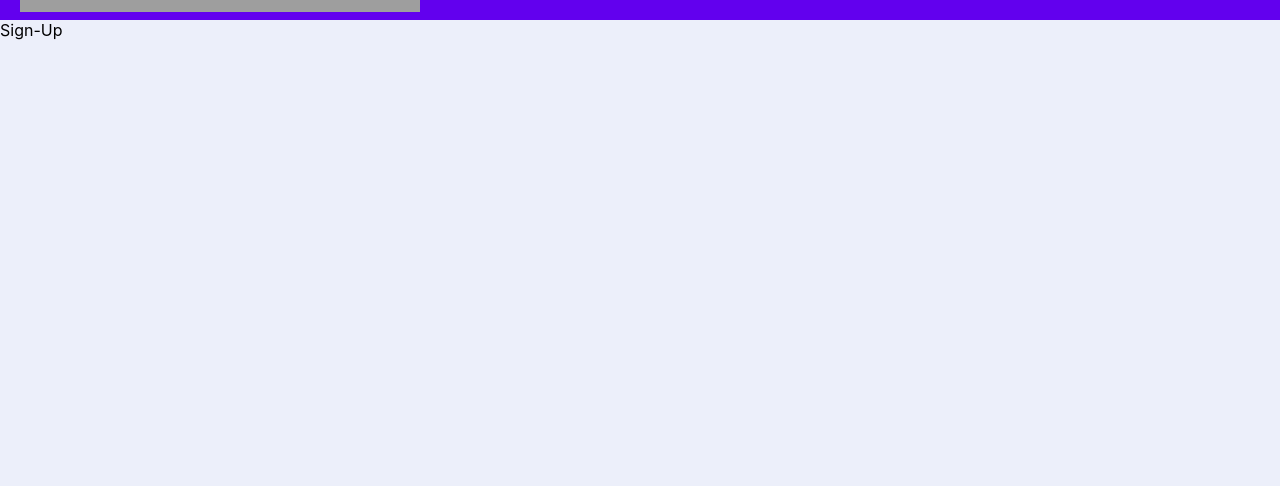
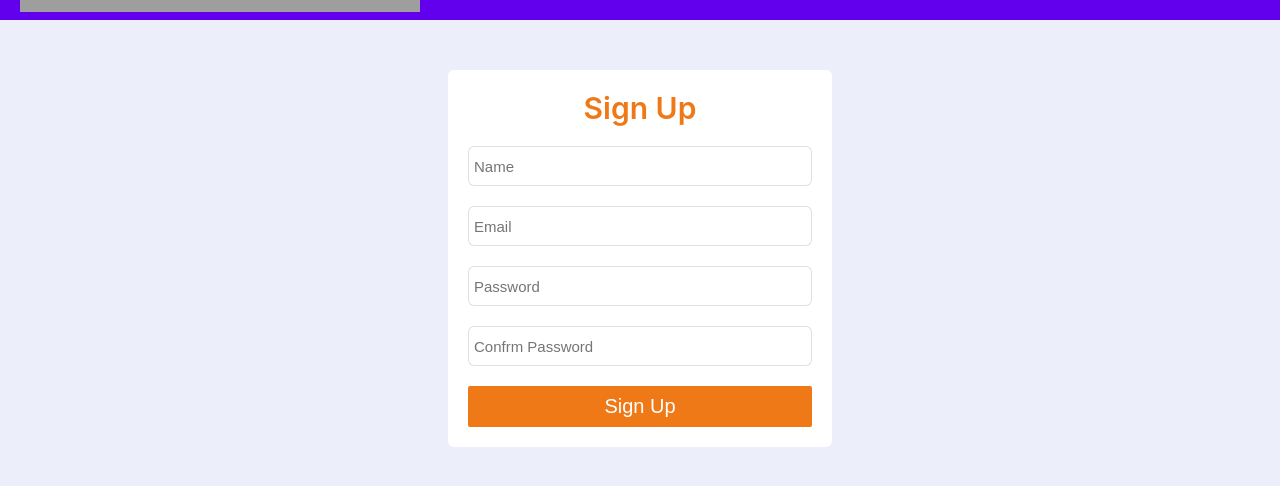
Before and after one commit to Prashwarmishra/codeial-frontend, a React (Create React App) app: page /signup in a window 1280 px wide. Shown: the part 292-778 px from the top of the page. Built offline with nearby package versions, Linux system fonts and the light colour scheme; no server answers; grey boxes are pictures that could not be loaded.

Commit message:
add Login and Signup components

```diff
--- a/src/components/App.js
+++ b/src/components/App.js
@@ -4,10 +4,7 @@
 import { BrowserRouter as Router, Route, Switch } from 'react-router-dom';
 
 import { fetchPosts } from '../actions/posts';
-import { Home, Navbar, Page404 } from './';
-
-const Signin = () => <div>Sign-In</div>;
-const Signup = () => <div>Sign-Up</div>;
+import { Home, Navbar, Page404, Login, Signup } from './';
 
 class App extends Component {
   componentDidMount() {
@@ -31,7 +28,7 @@
                 return <Home posts={posts} {...props} />;
               }}
             />
-            <Route path="/signin" component={Signin} />
+            <Route path="/signin" component={Login} />
             <Route path="/signup" component={Signup} />
             <Route component={Page404} />
           </Switch>
--- /dev/null
+++ b/src/components/Login.js
@@ -0,0 +1,20 @@
+import React, { Component } from 'react';
+
+export default class Login extends Component {
+  render() {
+    return (
+      <form className="login-form">
+        <span className="login-signup-header">Log In</span>
+        <div className="field">
+          <input type="email" placeholder="Email" required />
+        </div>
+        <div className="field">
+          <input type="password" placeholder="Password" required />
+        </div>
+        <div className="field">
+          <button>Log In</button>
+        </div>
+      </form>
+    );
+  }
+}
--- /dev/null
+++ b/src/components/Signup.js
@@ -0,0 +1,26 @@
+import React, { Component } from 'react';
+
+export default class Signup extends Component {
+  render() {
+    return (
+      <form className="login-form">
+        <span className="login-signup-header">Sign Up</span>
+        <div className="field">
+          <input type="text" placeholder="Name" required />
+        </div>
+        <div className="field">
+          <input type="email" placeholder="Email" required />
+        </div>
+        <div className="field">
+          <input type="password" placeholder="Password" required />
+        </div>
+        <div className="field">
+          <input type="password" placeholder="Confrm Password" required />
+        </div>
+        <div className="field">
+          <button>Sign Up</button>
+        </div>
+      </form>
+    );
+  }
+}
--- a/src/components/index.js
+++ b/src/components/index.js
@@ -3,5 +3,7 @@
 import Navbar from './Navbar';
 import Home from './Home';
 import Page404 from './Page404';
+import Login from './Login';
+import Signup from './Signup';
 
-export { PostsList, App, Navbar, Home, Page404 };
+export { PostsList, App, Navbar, Home, Page404, Login, Signup };
```
